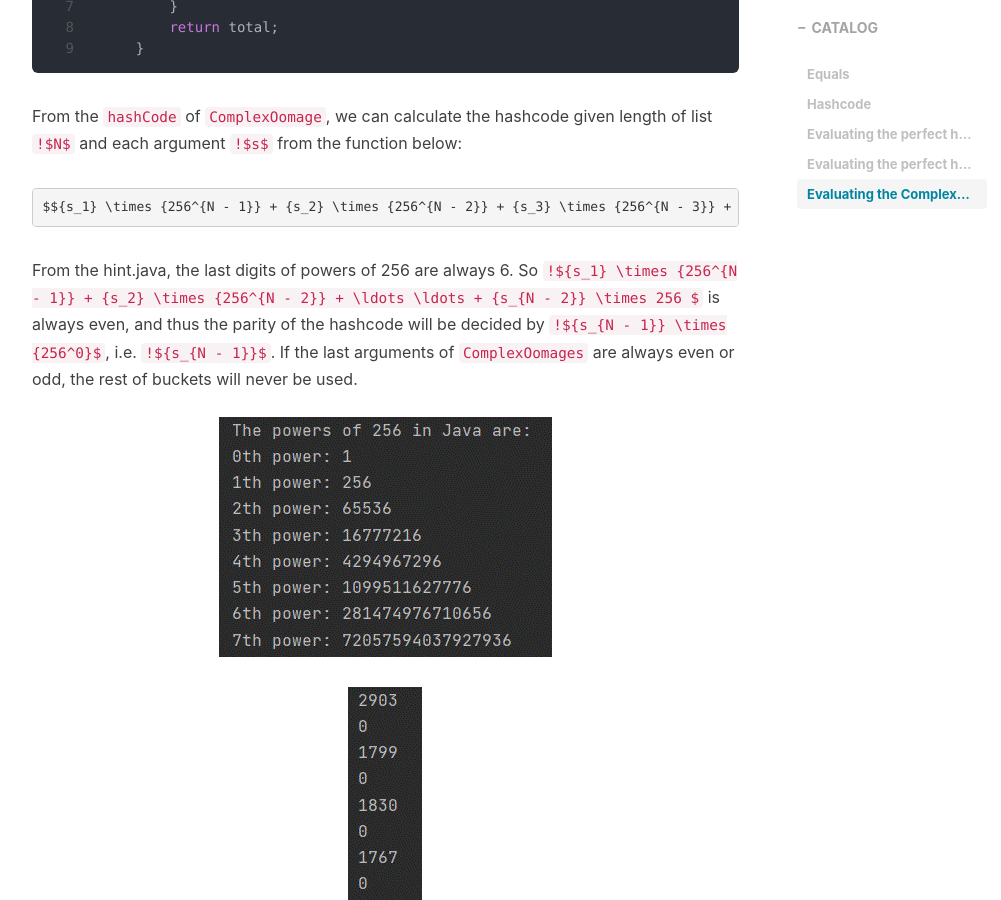
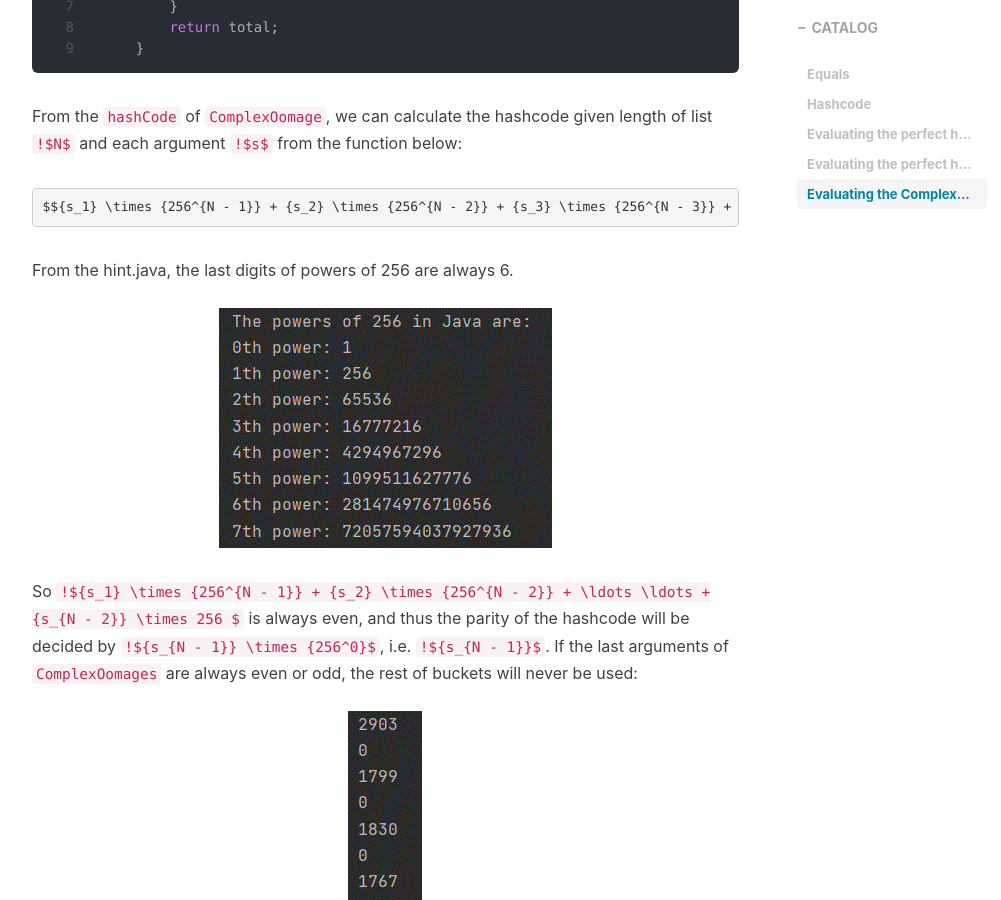
Before and after one commit to Ramer42/Ramer42.github.io, a Jekyll site: the page built from _posts/2021-10-08-CS61B-HW3.md, in a window 1280 px wide and 900 px high, scrolled down 5515 px. Shown: the whole window, without its empty margins (233-1234 px from the left). Built offline with Jekyll 4.4.1, drawn with Linux system fonts in a browser that asks for light colours; nearby versions of some CDN libraries; comment, search, counter and statistics services are not loaded.

````diff
--- a/_posts/2021-10-08-CS61B-HW3.md
+++ b/_posts/2021-10-08-CS61B-HW3.md
@@ -125,11 +125,11 @@ From the `hashCode` of `ComplexOomage`, we can calculate the hashcode given leng
 ```mathjax!
 $${s_1} \times {256^{N - 1}} + {s_2} \times {256^{N - 2}} + {s_3} \times {256^{N - 3}} +  \ldots  \ldots  + {s_{N - 1}} \times {256^0}$$
 ```
-From the hint.java, the last digits of powers of 256 are always 6. So `!${s_1} \times {256^{N - 1}} + {s_2} \times {256^{N - 2}} +  \ldots  \ldots  + {s_{N - 2}} \times 256 $` is always even, and thus the parity of the hashcode will be decided by `!${s_{N - 1}} \times {256^0}$`, i.e. `!${s_{N - 1}}$`. If the last arguments of `ComplexOomages` are always even or odd, the rest of buckets will never be used.
+From the hint.java, the last digits of powers of 256 are always 6.
 ![](https://github.com/Ramer42/Ramer42.github.io/blob/master/img/in-post/2021-10-08-CS61B-HW3/visualization-5.jpg?raw=true)
 
+So `!${s_1} \times {256^{N - 1}} + {s_2} \times {256^{N - 2}} +  \ldots  \ldots  + {s_{N - 2}} \times 256 $` is always even, and thus the parity of the hashcode will be decided by `!${s_{N - 1}} \times {256^0}$`, i.e. `!${s_{N - 1}}$`. If the last arguments of `ComplexOomages` are always even or odd, the rest of buckets will never be used:
 ![](https://github.com/Ramer42/Ramer42.github.io/blob/master/img/in-post/2021-10-08-CS61B-HW3/visualization-6.jpg?raw=true)
-
 ```java
  	@Test
     public void testWithDeadlyParams() {
````
